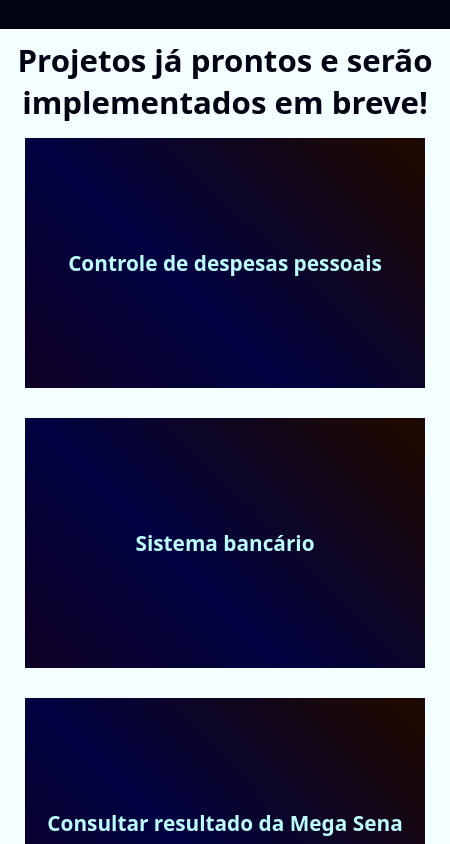
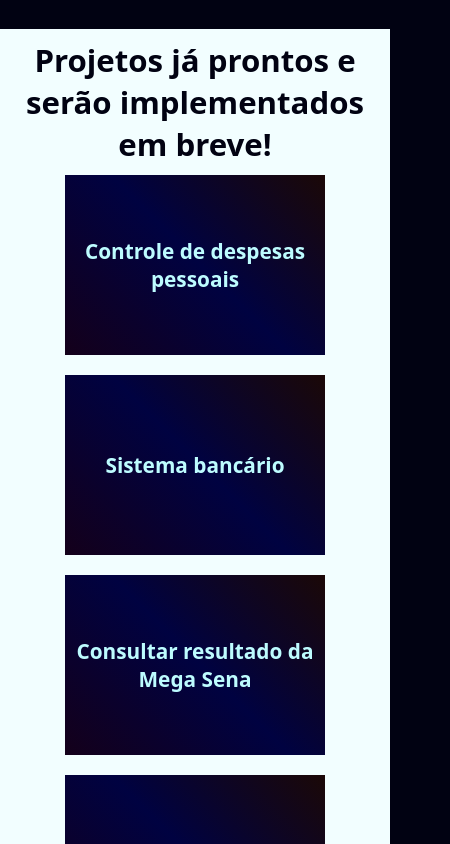
Before and after one commit to prsonda/Site-Pessoal, a Next.js app: page /projects in a window 390 px wide. Shown: the part 900-1744 px from the top of the page, 450 px wide, since content can reach past the window. Built offline with nearby package versions, Linux system fonts and the light colour scheme.

Commit message:
ajustes aba projetos

```diff
--- a/src/styles/projects/Item.module.css
+++ b/src/styles/projects/Item.module.css
@@ -30,3 +30,11 @@
 		background-position: 0%, 50%;
 	}
 }
+
+@media only screen and (max-width: 420px) {
+	.item {
+		width: 260px;
+		height: 180px;
+		margin: 10px 0px 10px 0px;
+	}
+}
```
